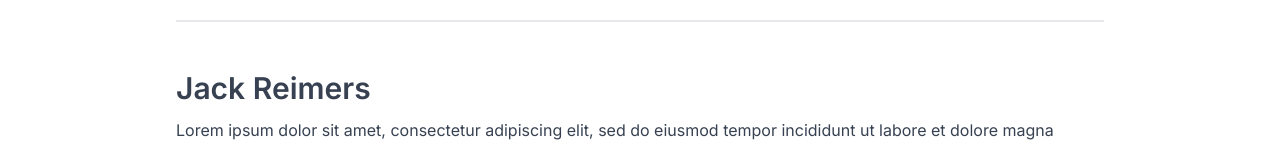
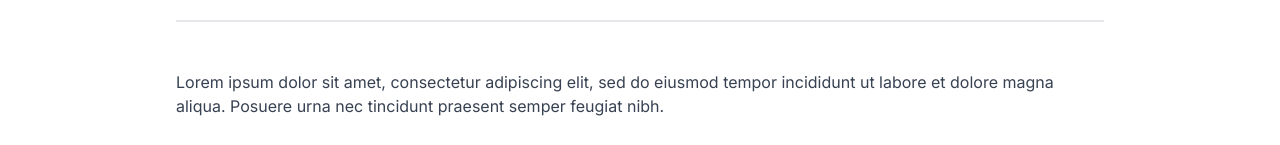
Before and after one commit to jackreimers/Blog, a SvelteKit app: page /about in a window 1280 px wide. Shown: the part 328-473 px from the top of the page. Built offline with nearby package versions, Linux system fonts and the light colour scheme.

Commit message:
Remove name from about

```diff
--- a/src/routes/about/+page.svelte
+++ b/src/routes/about/+page.svelte
@@ -16,7 +16,6 @@
 	<h1 class="text-4xl font-bold sm:text-5xl lg:text-6xl">About</h1>
 </PageHeader>
 <div class="mb-8 sm:mb-10">
-	<p class="mb-3 text-2xl font-semibold sm:text-3xl">Jack Reimers</p>
 	<p>
 		Lorem ipsum dolor sit amet, consectetur adipiscing elit, sed do eiusmod tempor incididunt ut
 		labore et dolore magna aliqua. Posuere urna nec tincidunt praesent semper feugiat nibh.
```
